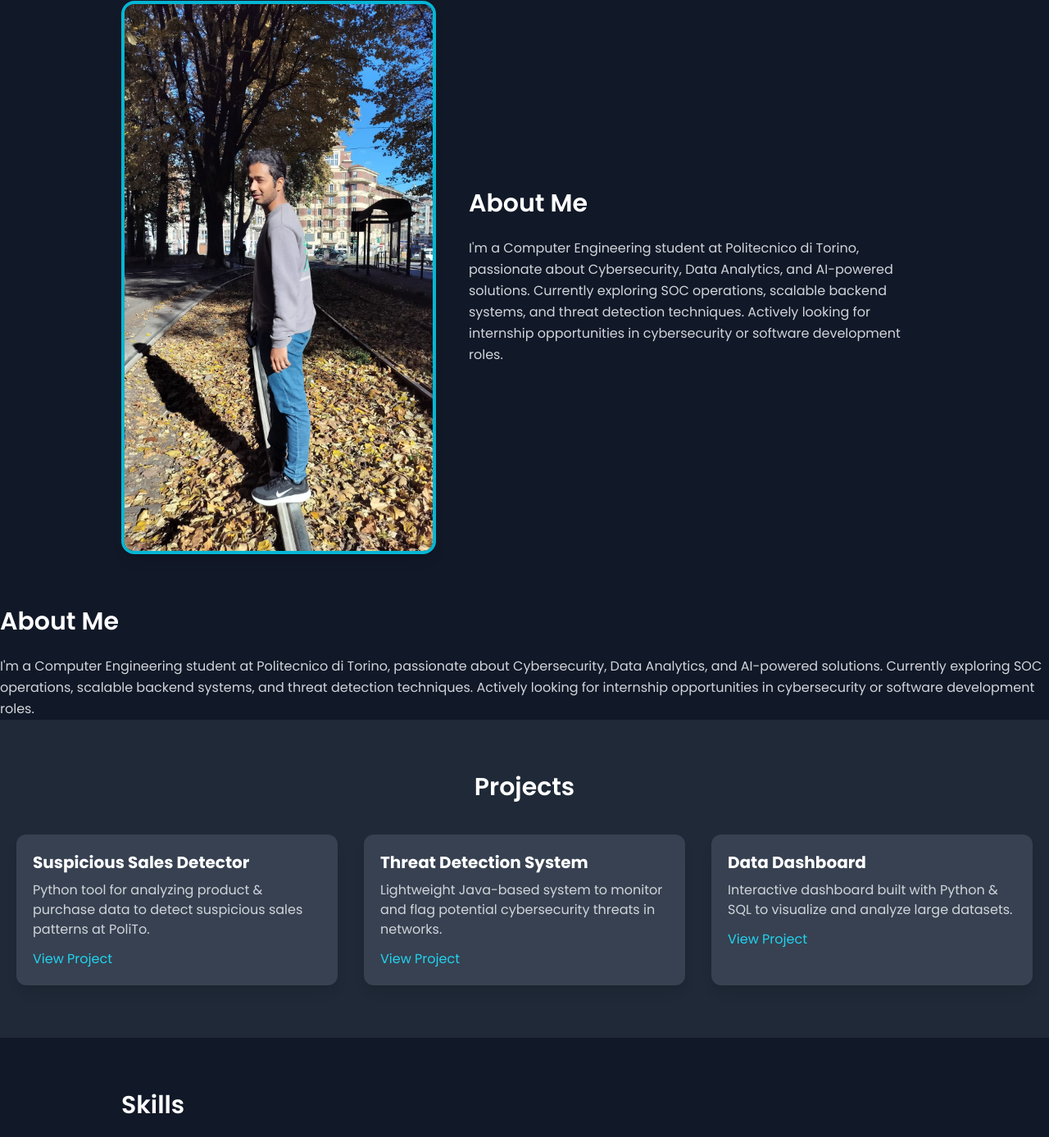
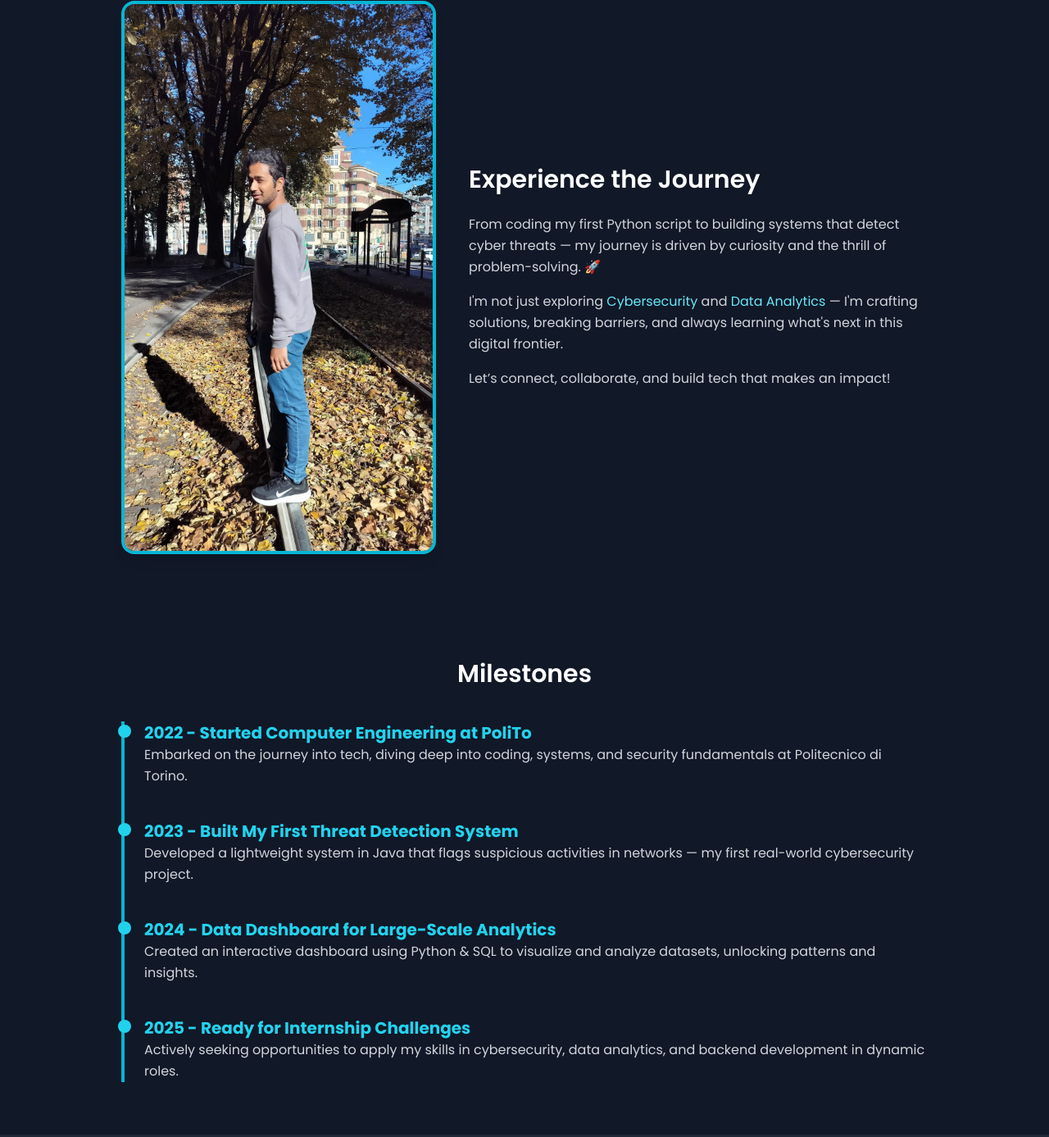
Before and after one commit to kaustavdas2611/my-website, a plain HTML site: page index.html in a window 1280 px wide. Shown: the part 503-1890 px from the top of the page at 82% size. Drawn offline with nearby package versions, Linux system fonts and the light colour scheme.

Commit message:
Update index.html

```diff
--- a/index.html
+++ b/index.html
@@ -6,14 +6,24 @@
   <title>Kaustav Das | Cybersecurity & Data</title>
   <script src="https://cdn.tailwindcss.com"></script>
   <link href="https://fonts.googleapis.com/css2?family=Poppins:wght@400;600;700&display=swap" rel="stylesheet">
-  <!-- AOS Animation Library -->
   <link href="https://unpkg.com/aos@2.3.1/dist/aos.css" rel="stylesheet">
-  <!-- Typed.js Library -->
   <script src="https://cdn.jsdelivr.net/npm/typed.js@2.0.12"></script>
   <style>
     body { font-family: 'Poppins', sans-serif; scroll-behavior: smooth; }
     .dark-mode { background-color: #111827; color: white; }
     .glow:hover { text-shadow: 0 0 10px #22d3ee, 0 0 20px #22d3ee; }
+    .timeline-dot {
+      width: 16px;
+      height: 16px;
+      background-color: #22d3ee;
+      border-radius: 50%;
+      animation: pulse 2s infinite;
+    }
+    @keyframes pulse {
+      0% { box-shadow: 0 0 0 0 rgba(34, 211, 238, 0.7); }
+      70% { box-shadow: 0 0 0 10px rgba(34, 211, 238, 0); }
+      100% { box-shadow: 0 0 0 0 rgba(34, 211, 238, 0); }
+    }
   </style>
 </head>
 <body class="bg-gray-900 text-white" id="body">
@@ -22,12 +32,11 @@
   <nav class="flex justify-between items-center p-5 bg-gray-800 shadow-lg">
     <h1 class="text-2xl font-bold glow">Kaustav Das</h1>
     <ul class="flex space-x-6">
-      <li><a href="#about" class="hover:text-cyan-400 glow">About</a></li>
+      <li><a href="#journey" class="hover:text-cyan-400 glow">Journey</a></li>
       <li><a href="#projects" class="hover:text-cyan-400 glow">Projects</a></li>
       <li><a href="#skills" class="hover:text-cyan-400 glow">Skills</a></li>
       <li><a href="#contact" class="hover:text-cyan-400 glow">Contact</a></li>
     </ul>
-    <!-- Dark Mode Toggle -->
     <button onclick="toggleDarkMode()" class="ml-4 bg-cyan-500 hover:bg-cyan-600 text-white px-4 py-2 rounded-full transition">Toggle Dark Mode</button>
   </nav>
 
@@ -40,24 +49,47 @@
     <a href="#projects" class="mt-8 bg-cyan-500 hover:bg-cyan-600 text-white px-6 py-3 rounded-full shadow-md transition">See My Work</a>
   </section>
 
- <!-- About Section -->
-<section id="about" class="py-16 px-5 max-w-5xl mx-auto flex flex-col md:flex-row items-center gap-10" data-aos="fade-right">
-  <!-- Landscape Photo -->
-  <img src="kaustav.jpg" alt="Kaustav Das Photo"
-       class="w-full md:w-96 h-auto rounded-2xl object-cover shadow-lg border-4 border-cyan-500 hover:scale-105 transition" />
+  <!-- Journey Section -->
+  <section id="journey" class="py-16 px-5 max-w-5xl mx-auto flex flex-col md:flex-row items-center gap-10" data-aos="fade-right">
+    <img src="kaustav.jpg" alt="Kaustav Das Photo"
+         class="w-full md:w-96 h-auto rounded-2xl object-cover shadow-lg border-4 border-cyan-500 hover:scale-105 transition" />
+    <div>
+      <h3 class="text-3xl font-semibold mb-6">Experience the Journey</h3>
+      <p class="text-gray-300 leading-relaxed mb-4">From coding my first Python script to building systems that detect cyber threats — my journey is driven by curiosity and the thrill of problem-solving. 🚀</p>
+      <p class="text-gray-300 leading-relaxed mb-4">I'm not just exploring <span class="text-cyan-300">Cybersecurity</span> and <span class="text-cyan-300">Data Analytics</span> — I'm crafting solutions, breaking barriers, and always learning what's next in this digital frontier.</p>
+      <p class="text-gray-300 leading-relaxed">Let’s connect, collaborate, and build tech that makes an impact!</p>
+    </div>
+  </section>
 
-  <!-- Text -->
-  <div>
-    <h3 class="text-3xl font-semibold mb-6">About Me</h3>
-    <p class="text-gray-300 leading-relaxed">I'm a Computer Engineering student at Politecnico di Torino, passionate about Cybersecurity, Data Analytics, and AI-powered solutions. Currently exploring SOC operations, scalable backend systems, and threat detection techniques. Actively looking for internship opportunities in cybersecurity or software development roles.</p>
-  </div>
-</section>
+  <!-- Timeline Section -->
+  <section id="timeline" class="py-16 px-5 max-w-5xl mx-auto" data-aos="fade-up">
+    <h3 class="text-3xl font-semibold mb-10 text-center">Milestones</h3>
+    <div class="border-l-4 border-cyan-500 pl-6 space-y-10">
 
+      <div class="relative">
+        <div class="timeline-dot absolute -left-8 top-1"></div>
+        <h4 class="text-xl font-bold text-cyan-400">2022 - Started Computer Engineering at PoliTo</h4>
+        <p class="text-gray-300 leading-relaxed">Embarked on the journey into tech, diving deep into coding, systems, and security fundamentals at Politecnico di Torino.</p>
+      </div>
 
-    <!-- Text -->
-    <div>
-      <h3 class="text-3xl font-semibold mb-6">About Me</h3>
-      <p class="text-gray-300 leading-relaxed">I'm a Computer Engineering student at Politecnico di Torino, passionate about Cybersecurity, Data Analytics, and AI-powered solutions. Currently exploring SOC operations, scalable backend systems, and threat detection techniques. Actively looking for internship opportunities in cybersecurity or software development roles.</p>
+      <div class="relative">
+        <div class="timeline-dot absolute -left-8 top-1"></div>
+        <h4 class="text-xl font-bold text-cyan-400">2023 - Built My First Threat Detection System</h4>
+        <p class="text-gray-300 leading-relaxed">Developed a lightweight system in Java that flags suspicious activities in networks — my first real-world cybersecurity project.</p>
+      </div>
+
+      <div class="relative">
+        <div class="timeline-dot absolute -left-8 top-1"></div>
+        <h4 class="text-xl font-bold text-cyan-400">2024 - Data Dashboard for Large-Scale Analytics</h4>
+        <p class="text-gray-300 leading-relaxed">Created an interactive dashboard using Python & SQL to visualize and analyze datasets, unlocking patterns and insights.</p>
+      </div>
+
+      <div class="relative">
+        <div class="timeline-dot absolute -left-8 top-1"></div>
+        <h4 class="text-xl font-bold text-cyan-400">2025 - Ready for Internship Challenges</h4>
+        <p class="text-gray-300 leading-relaxed">Actively seeking opportunities to apply my skills in cybersecurity, data analytics, and backend development in dynamic roles.</p>
+      </div>
+
     </div>
   </section>
 
@@ -65,21 +97,16 @@
   <section id="projects" class="py-16 px-5 bg-gray-800">
     <h3 class="text-3xl font-semibold mb-10 text-center" data-aos="zoom-in">Projects</h3>
     <div class="grid md:grid-cols-3 gap-8">
-      <!-- Project Card -->
       <div class="bg-gray-700 rounded-xl p-5 shadow-lg hover:scale-105 transition" data-aos="fade-up">
         <h4 class="text-xl font-bold mb-2">Suspicious Sales Detector</h4>
         <p class="text-gray-300">Python tool for analyzing product & purchase data to detect suspicious sales patterns at PoliTo.</p>
         <a href="#" class="text-cyan-400 mt-3 inline-block">View Project</a>
       </div>
-
-      <!-- Another Project Card -->
       <div class="bg-gray-700 rounded-xl p-5 shadow-lg hover:scale-105 transition" data-aos="fade-up" data-aos-delay="100">
         <h4 class="text-xl font-bold mb-2">Threat Detection System</h4>
         <p class="text-gray-300">Lightweight Java-based system to monitor and flag potential cybersecurity threats in networks.</p>
         <a href="#" class="text-cyan-400 mt-3 inline-block">View Project</a>
       </div>
-
-      <!-- Another Project Card -->
       <div class="bg-gray-700 rounded-xl p-5 shadow-lg hover:scale-105 transition" data-aos="fade-up" data-aos-delay="200">
         <h4 class="text-xl font-bold mb-2">Data Dashboard</h4>
         <p class="text-gray-300">Interactive dashboard built with Python & SQL to visualize and analyze large datasets.</p>
@@ -114,14 +141,12 @@
 
   <footer class="text-center py-4 text-gray-500 text-sm">© 2025 Kaustav Das. All rights reserved.</footer>
 
-  <!-- AOS Animation Script -->
   <script src="https://unpkg.com/aos@2.3.1/dist/aos.js"></script>
   <script>
     AOS.init({ duration: 1000, once: true });
     function toggleDarkMode() {
       document.getElementById('body').classList.toggle('dark-mode');
     }
-    // Typed.js Animation
     new Typed('#typed', {
       strings: ["Hello, I'm <span class='text-cyan-400'>Kaustav</span>", "I'm a Cybersecurity Enthusiast", "I'm a Data Explorer", "Let's Build Something Cool!"],
       typeSpeed: 50,
```
